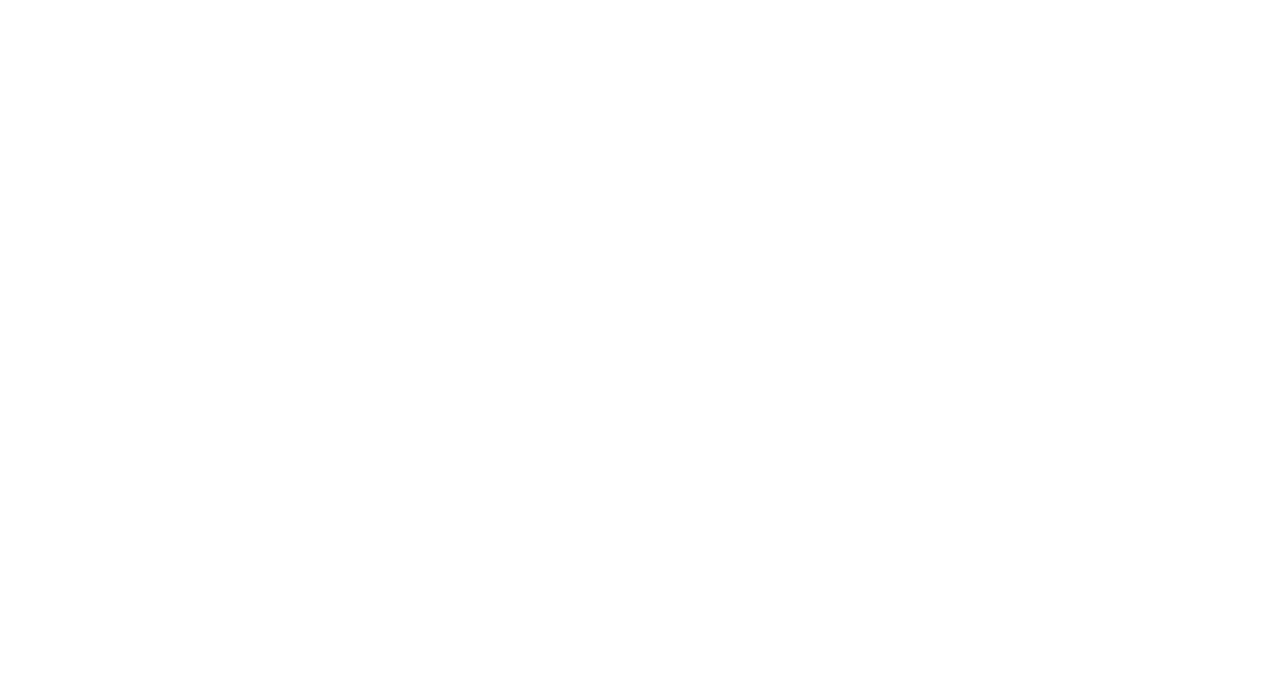
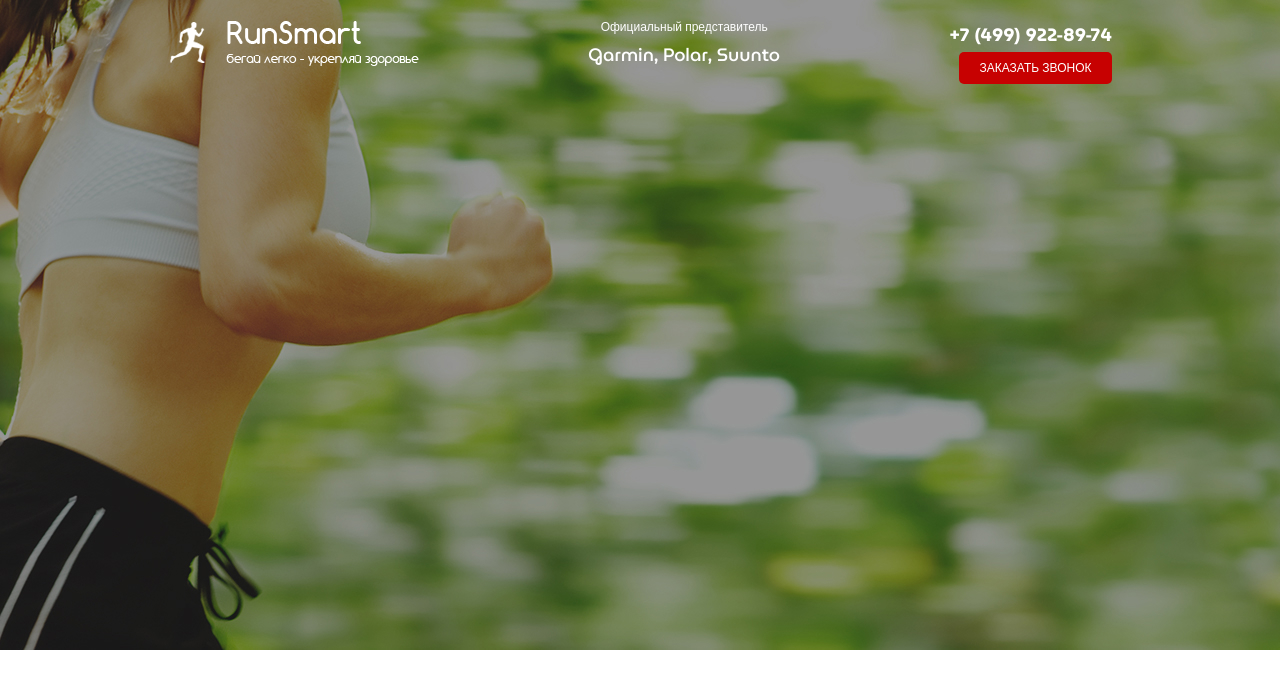
Before and after one commit to Roman-mkr/puls, a website: page src/index.html in a window 1280 px wide. Drawn offline with Linux system fonts and the light colour scheme.

Commit message:
added header

```diff
--- a/src/index.html
+++ b/src/index.html
@@ -10,6 +10,22 @@
 	<link rel="stylesheet" href="css/style.min.css">
 </head>
 <body>
-
+	<div class="promo">
+		<div class="container">
+			<header class="header">
+				<a href="#" class="header__logo">
+					<img src="icons/logo.png" alt="logo">
+				</a>
+				<div class="header__official">
+					Официальный представитель
+					<span>Garmin, Polar, Suunto</span>
+				</div>
+				<div class="header__contacts">
+					<a href="tel:+74999228974" class="header__phone">+7 (499) 922-89-74</a>
+					<button class="button">заказать звонок</button>
+				</div>
+			</header>
+		</div>
+	</div>
 </body>
 </html>
--- /dev/null
+++ b/src/sass/blocks/_button.scss
@@ -0,0 +1,13 @@
+.button {
+    margin-top: 4px;
+    width: 153px;
+    height: 32px;
+    border-radius: 5px;
+    background-color: $main-color;
+    border: none;
+    font-weight: 500;
+    font-size: 12px;
+    text-align: center;
+    color: #FFFFFF;
+    text-transform: uppercase;
+}
--- /dev/null
+++ b/src/sass/blocks/_header.scss
@@ -0,0 +1,42 @@
+.header {
+    display: flex;
+    justify-content: space-between;
+    align-items: flex-start;
+    &__logo {
+        width: 251px;
+        img {
+            width: 100%;
+        }
+    }
+    &__official {
+        width: 215px;
+        color: #FFFFFF;
+        font-weight: 500;
+        font-size: 12px;
+        line-height: 12px;
+        text-align: center;
+        span {
+            display: block;
+            margin-top: 7px;
+            font-size: 18px;
+            line-height: 29px;
+        }
+    }
+    &__phone {
+        display: block;
+        font-weight: 700;
+        font-size: 18px;
+        color: #FFFFFF;
+        text-decoration: none;
+        &:hover {
+            color: #C0C0C0;
+            transition: 0.3s all;
+        }
+    }
+    &__contacts {
+        display: flex;
+        flex-direction: column;
+        align-items: flex-end;
+    }
+
+}
--- /dev/null
+++ b/src/sass/blocks/_promo.scss
@@ -0,0 +1,5 @@
+.promo {
+    min-height: 650px;
+    padding: 21px 0 93px 0;
+    background: url(../../img/header_bg.jpg) center (center/cover) no-repeat;
+}
--- a/src/sass/style.scss
+++ b/src/sass/style.scss
@@ -3,3 +3,12 @@
 * {
 	font-family: 'MuseoModerno', sans-serif;
 }
+
+.container {
+	max-width: 944px;
+	margin: 0 auto;
+}
+
+@import 'blocks/promo';
+@import 'blocks/header';
+@import 'blocks/button';
```
Also changed, not shown: src/css/style.min.css.
